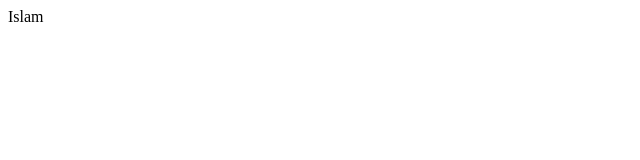
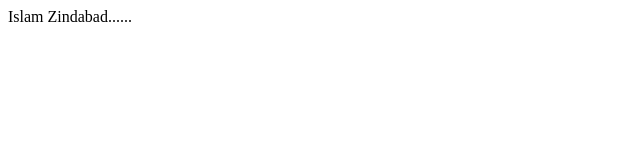
Before and after one commit to umarbashir-dotcom/firstProgram, a plain HTML site: page index.html in a window 1280 px wide. Shown: the full height of the page, 0-640 px from the left. Drawn offline with Linux system fonts and the light colour scheme.

Commit message:
Made some changes

```diff
--- a/index.html
+++ b/index.html
@@ -1 +1 @@
-<p>Islam</p>
+<p>Islam Zindabad......</p>
```
